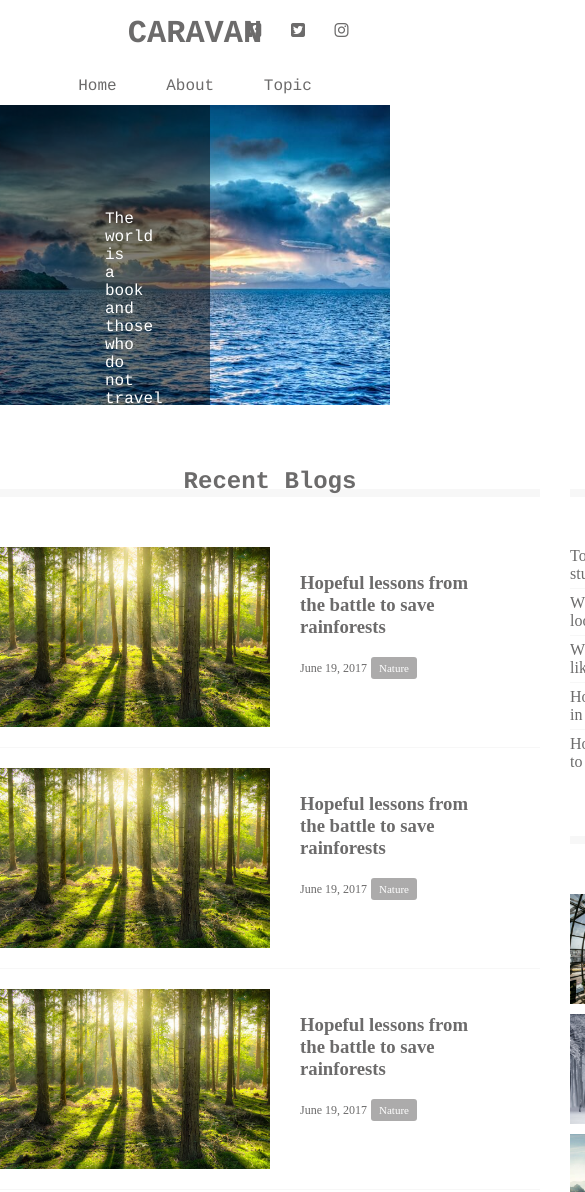
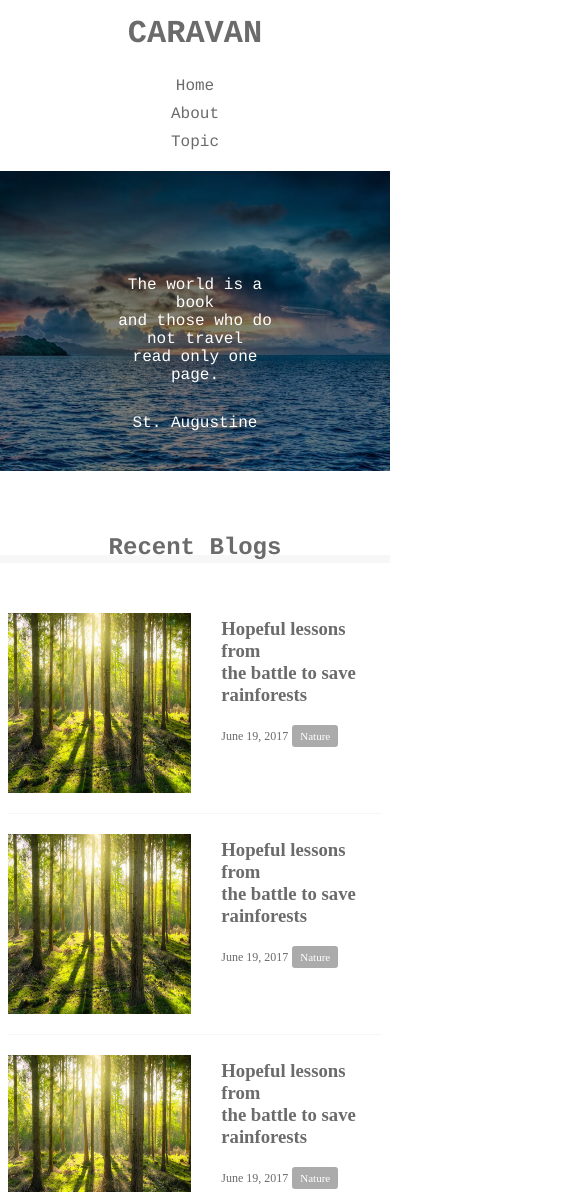
Before and after one commit to not1214/caravan2, a plain HTML site: page index.html in a window 390 px wide. Shown: the top 1192 px of the page, 585 px wide, since content can reach past the window. Drawn offline with Linux system fonts and the light colour scheme.

Commit message:
Update responsive

```diff
--- a/index.html
+++ b/index.html
@@ -2,6 +2,7 @@
 <html lang="ja">
   <head>
     <meta charset="UTF-8"/>
+    <meta name="viewport" content="width=device-width, initial-scale=1.0">
     <title>CARAVAN</title>
     <script src="https://kit.fontawesome.com/acf4a8face.js" crossorigin="anonymous"></script>
     <link rel="stylesheet" href="style.css"/>
--- a/style.css
+++ b/style.css
@@ -9,7 +9,11 @@ a {
   text-decoration: none;
 }
 
-header, nav, h2, .main-visual, footer {
+header,
+nav,
+h2,
+.main-visual,
+footer {
   font-family: Chalkduster, "Bradley Hand", Courier, "Segoe Print", sans-serif;
 }
 
@@ -226,3 +230,69 @@ footer {
 .footer-text {
   color: #fff;
 }
+
+@media screen and (max-width: 425px) {
+  header {
+    width: 100%;
+  }
+
+  .nav-list {
+    width: 100%;
+  }
+
+  .nav-list-item {
+    width: 100%;
+    margin: 0 0 10px 0;
+  }
+
+  .social {
+    display: none;
+  }
+
+  .main-visual-content {
+    width: 100%;
+  }
+
+  main {
+    width: 100%;
+    display: block;
+  }
+
+  .blog {
+    width: 100%;
+    margin: 0;
+  }
+
+  .blog-box {
+    padding-left: 2%;
+    padding-right: 2%;
+  }
+
+  .blog-image {
+    width: 49%;
+  }
+
+  .blog-text {
+    width: 49%;
+    padding-top: 5px;
+  }
+
+  .sidebar {
+    width: 100%;
+    padding-left: 3%;
+    padding-right: 3%;
+  }
+
+  .instagram-box {
+    width: 48%;
+    padding-top: 48%;
+  }
+
+  .instagram-box:nth-child(odd) {
+    margin-right: 4%;
+  }
+
+  .pagination {
+    margin-bottom: 50px;
+  }
+}
```
